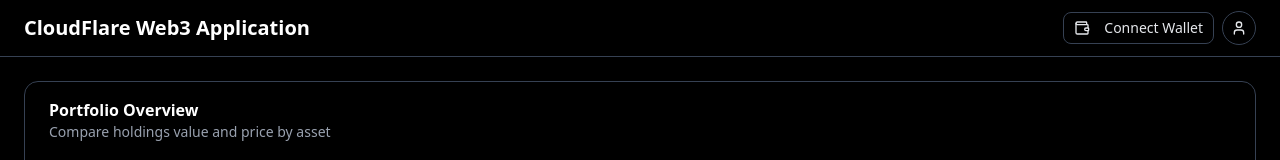
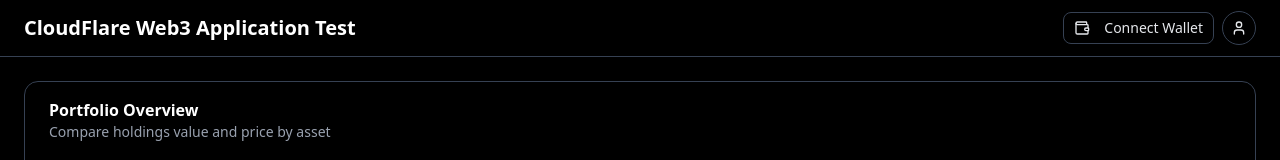
Before and after one commit to SILVAWEBLTD/custos, a Next.js app in the folder frontend/: page / in a window 1280 px wide. Shown: the top 160 px of the page. Built offline with nearby package versions, Linux system fonts and the light colour scheme.

Commit message:
Update Header.tsx

```diff
--- a/frontend/src/components/Header/Header.tsx
+++ b/frontend/src/components/Header/Header.tsx
@@ -7,7 +7,7 @@ export default function Header() {
       <div className="container mx-auto px-6 flex h-14 items-center">
         <div className="mr-4 flex">
           <h1 className="text-xl font-bold text-white">
-            CloudFlare Web3 Application
+            CloudFlare Web3 Application Test
           </h1>
         </div>
         <div className="flex flex-1 items-center justify-between space-x-2 md:justify-end">
```
